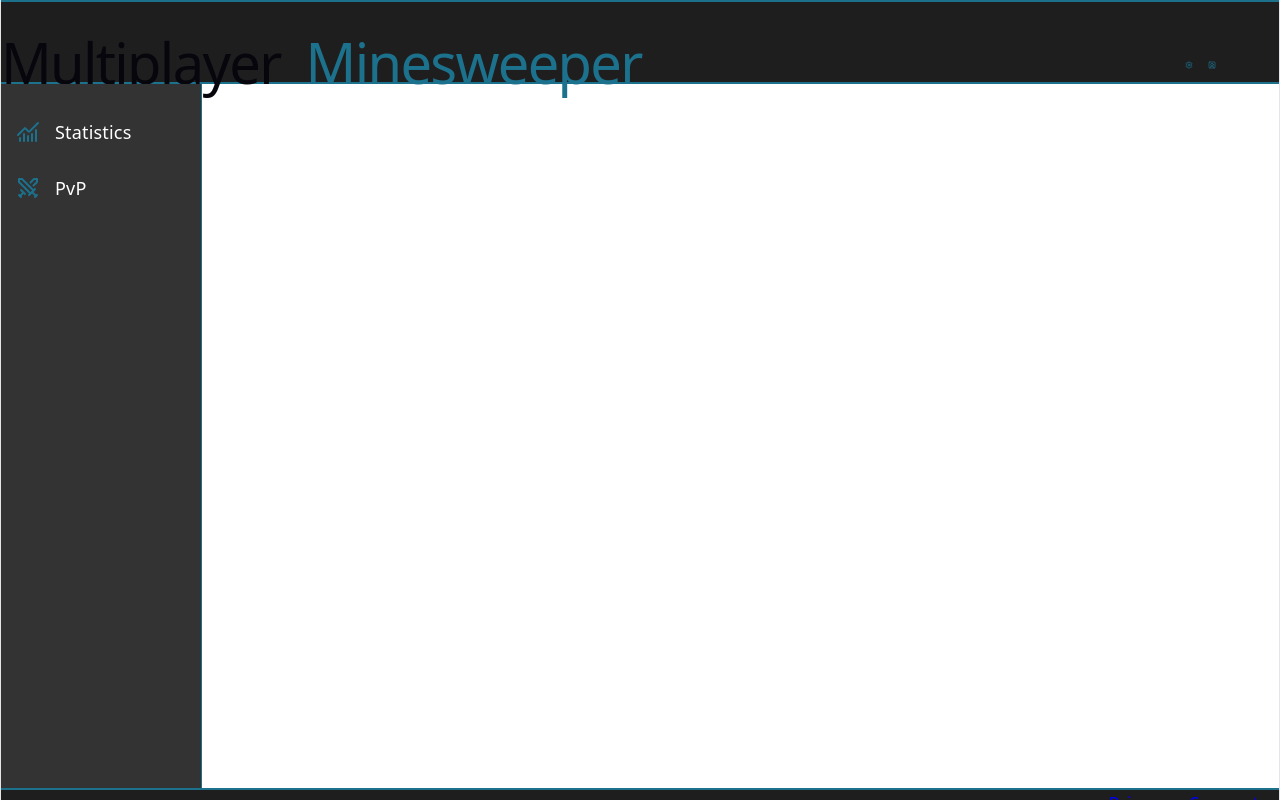
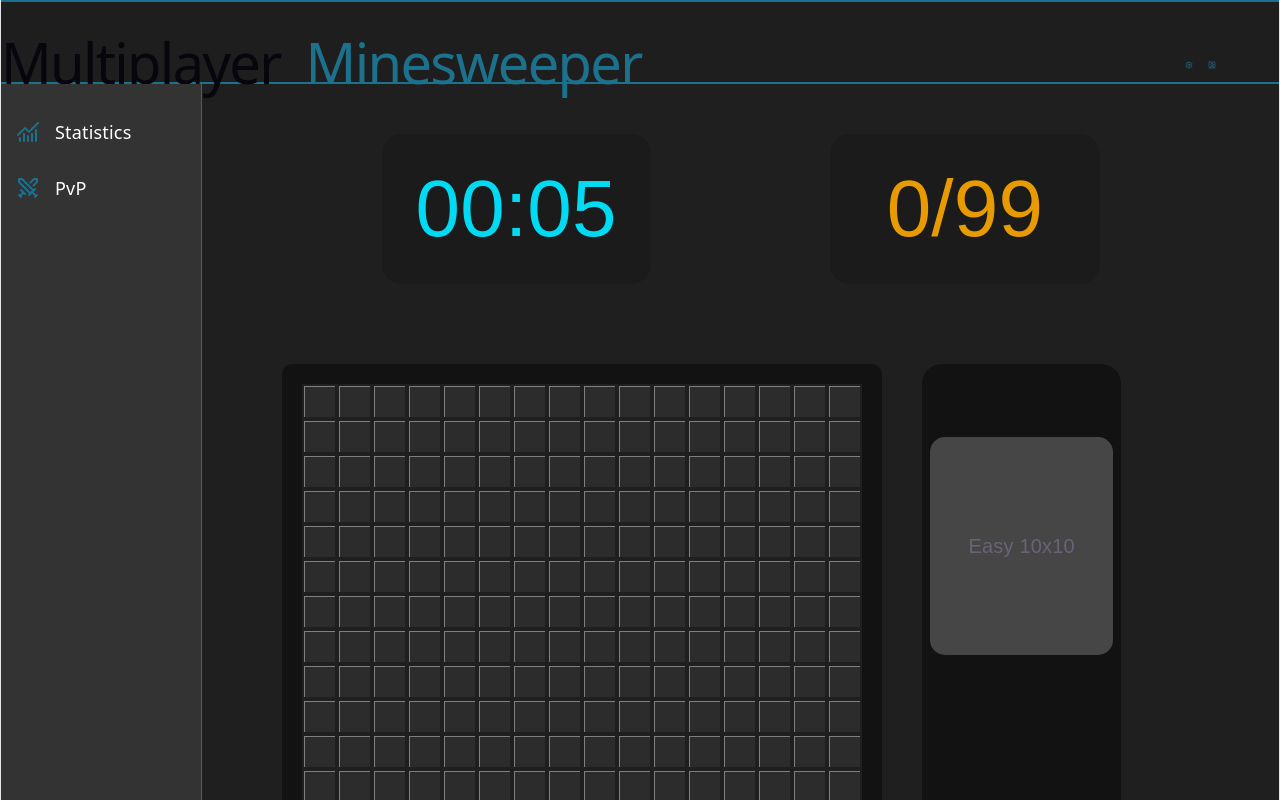
Before and after one commit to SamvelHov02/MultiplayerMinesweeper, a React (Vite) app in the folder client/: page / in a window 1280 px wide. Shown: the top 800 px of the page. Built offline with nearby package versions, Linux system fonts and the light colour scheme.

Commit message:
Game Page done

```diff
--- a/client/src/Board.jsx
+++ b/client/src/Board.jsx
@@ -7,7 +7,7 @@ function Board({rows, cols}) {
   );
 
   return (
-    <div className="minesweeper-board" style={{border : '10px solid gray', borderRadius : '10px'}}>
+    <div className="minesweeper-board" style={{border : '20px solid #121212', borderRadius : '10px'}}>
       {grid.map((row, rowIndex) =>
         <div key={rowIndex} className="board-row" style={{display: 'flex'}}>
           {row.map((_, colIndex) =>
--- a/client/src/Cell.jsx
+++ b/client/src/Cell.jsx
@@ -4,11 +4,10 @@ function Cell() {
       {
         width: '30px',
         height: '30px',
-        borderTop : '2px solid gray',
-        borderBottom : '4px solid black',
-        borderLeft : '2px solid gray',
-        borderRight : '2px solid gray',
-        backgroundColor: '#fff',
+        borderTop : '1px solid gray',
+        borderLeft : '1px solid gray',
+        backgroundColor: 'rgb(44 44 44)',
+        margin : '2px'
       }
     }></div>
   );
--- a/client/src/Game.css
+++ b/client/src/Game.css
@@ -1,3 +1,11 @@
+#root{
+    background-color : rgb(32, 31, 31)
+}
+
+.main-board-game{
+    width: 100%;
+}
+
 .main-board-header{
     display : flex;
     flex-direction: row;
@@ -5,3 +13,33 @@
     justify-content: space-evenly;
     height: 150px;
 }
+
+.board-area{
+    display : flex ;
+    flex-direction: row;
+    margin-top : 10vh;
+    margin-left : 10vh;
+}
+
+.difficulty-menu{
+    display: flex;
+    flex-direction: column;
+    justify-content: space-around;
+    background-color: #121212;
+    width: 20%;
+    border-radius: 20px;
+}
+
+.difficulty-menu span{
+    background-color: #474646;
+    font-size: 20px;
+    height: 20%;
+    align-content: center;
+    margin-left : 1vh;
+    margin-right : 1vh;
+    border-radius : 15px
+}
+
+.minesweeper-board{
+    margin-right : 5vh
+}
--- a/client/src/Game.jsx
+++ b/client/src/Game.jsx
@@ -20,13 +20,18 @@ function Game({ level }) {
             <SideBar />
 
             <div id='main-container'>
-                <main className="main-board">
+                <main className="main-board-game">
                 <div className='main-board-header'>
                     <Timer running={true}/>
                     <Counter totalMines={currentSettings.mines} flagsPlaced={0} />
                 </div>
                 <div className='board-area'>
                     <Board cols={currentSettings.cols} rows={currentSettings.rows}/>
+                    <div className='difficulty-menu'>
+                        <span>Easy 10x10</span>
+                        <span>Normal 16x16</span>
+                        <span>Hard 16x30</span>
+                    </div>
                 </div>
                 </main>
             </div>
--- a/client/src/Singleplayer.css
+++ b/client/src/Singleplayer.css
@@ -17,7 +17,7 @@
 }
 
 .main-board{
-    display : flex;
+     display : flex;
     flex-direction : column;
     align-items : center;
     justify-content : space-between;
--- a/client/src/main.jsx
+++ b/client/src/main.jsx
@@ -10,7 +10,7 @@ createRoot(document.getElementById('root')).render(
   <StrictMode>
     {/* <Home /> */}
     {/* <SinglePlayer/> */}
-    {/* <Game level={'easy'}/> */}
-    <App />
+    <Game level={'hard'}/>
+    {/* <App /> */}
   </StrictMode>,
 )
--- a/client/src/utils/constants.js
+++ b/client/src/utils/constants.js
@@ -1,5 +1,5 @@
 export const MINE_CONFIG  = {
     easy : { rows : 10, cols : 10, mines : 10},
     normal : { rows : 16, cols : 16, mines : 40},
-    hard : { rows : 16, cols : 30, mines : 99},
+    hard : { rows : 30, cols : 16, mines : 99}
 };
```
Also changed, not shown: client/src/assets/flag.svg (added).
